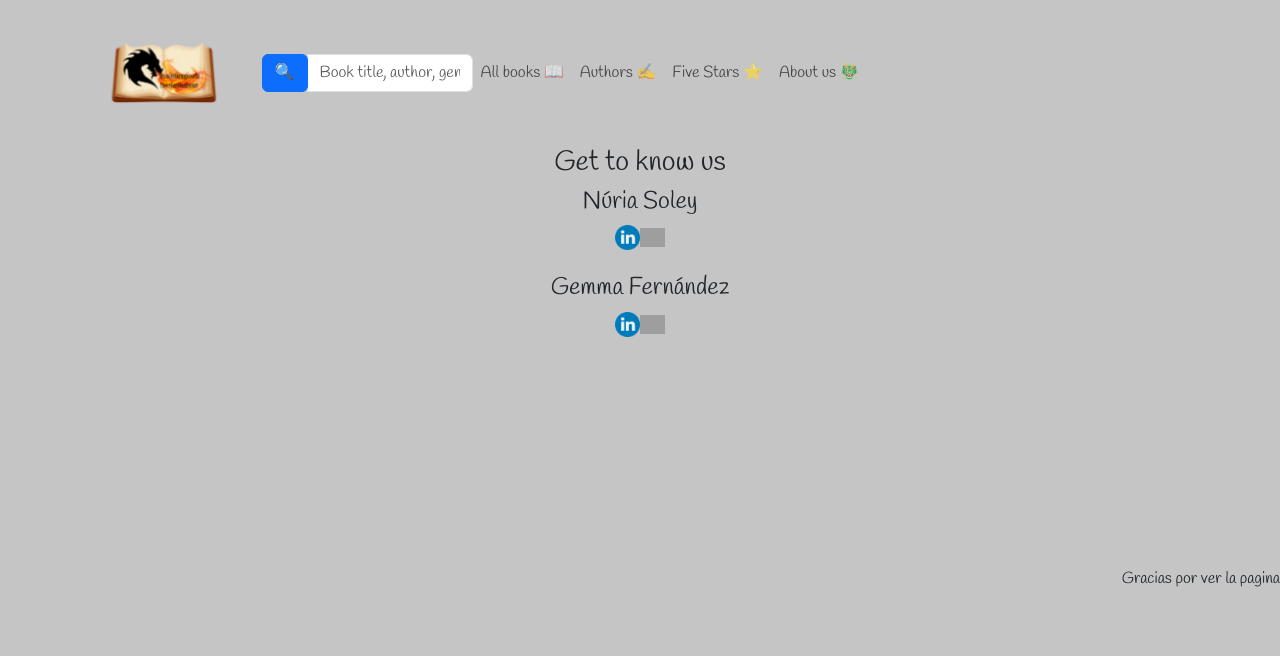
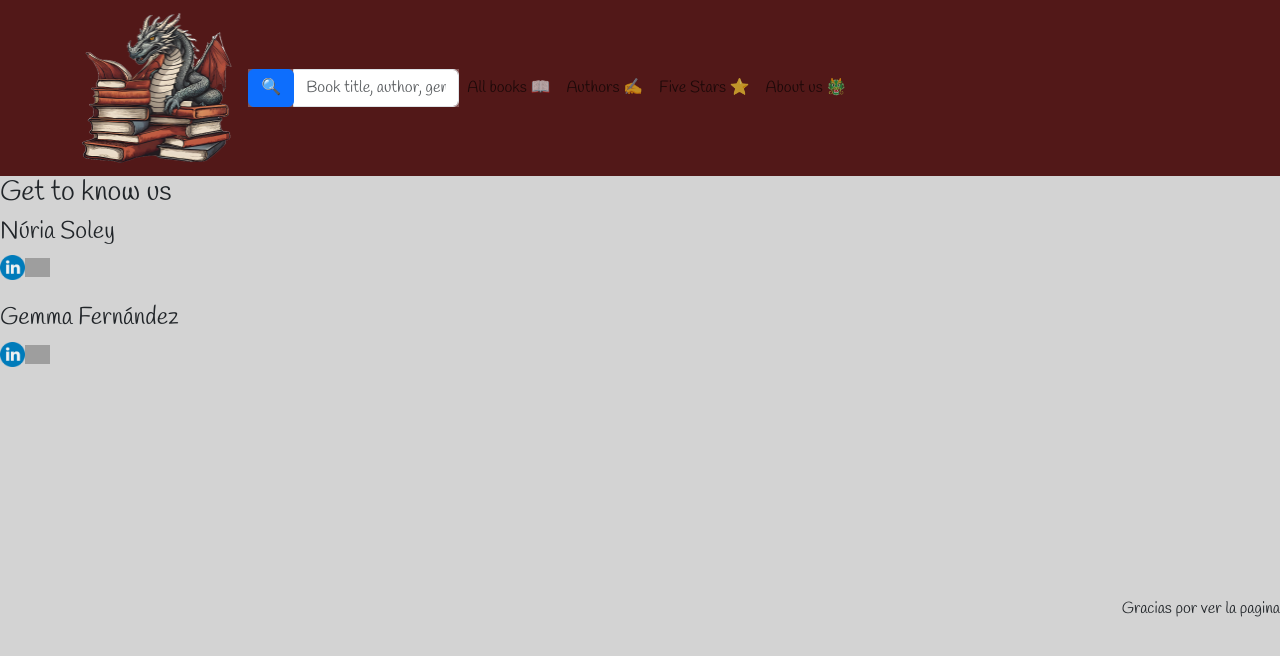
Before and after one commit to Gemma-Fernandez/client-bookdragons-booshelves, a React (Vite) app: page /aboutUs in a window 1280 px wide. Shown: the top 656 px of the page. Built offline with nearby package versions, Linux system fonts and the light colour scheme; grey boxes are pictures that could not be loaded.

Commit message:
some CSS

```diff
--- a/src/App.css
+++ b/src/App.css
@@ -3,26 +3,28 @@
 #root {
   max-width: 100vw;
   margin: 0 auto;
-  text-align: center;
-  background-color: rgb(197, 197, 197);
+  background-color: lightgray;
+  text-align: justify;
   min-height: 100vh;
   font-family: "Handlee", cursive;
 }
 
 .logo {
-  height: 6em;
-  padding: 1.5em;
-  will-change: filter;
-  transition: filter 300ms;
+  height: 150px;
 }
+
 .logo:hover {
   filter: drop-shadow(0 0 2em #c46732d3);
 }
-.logo.react:hover {
-  filter: drop-shadow(0 0 2em #c46732d3);
+
+.custom-navbar{
+  background-color: rgb(82, 24, 24);
+  padding: 10px;
 }
 
-
+.navbar-form{
+  background-color:  rgb(131, 82, 82);
+}
 
 .card {
   padding: 2em;
@@ -32,6 +34,34 @@
   color: #888;
 }
 
+.bookList-container{
+  display: flex;
+  flex-direction: row;
+  flex-wrap: wrap;
+  justify-content: center;
+}
+
+
+.bookCard-container{
+  background-color:  rgb(131, 82, 82);
+  margin: 5px;
+  width: 250px;
+  border-radius: 20px;
+  padding: 10px;
+  text-align: center;
+  gap: 5px;
+  color: white
+}
+
+.bookCard-container a{
+  text-decoration: none;
+  color: white;
+}
+
+.bookCard-container a:hover{
+  text-decoration: underline;
+}
+
 .footer{
   display:flex;
   position: relative;
--- a/src/App.jsx
+++ b/src/App.jsx
@@ -29,6 +29,7 @@ const [searchValue, setSearchValue] = useState("")
   return (
 
     <>
+    <div className='appPage'>
      <MyNavBar searchValue={searchValue} setSearchValue={setSearchValue}/>
      <Routes>
       <Route path={"/"} element={<DashBoard />} />
@@ -48,7 +49,7 @@ const [searchValue, setSearchValue] = useState("")
 
 
      <Footer/>
-
+      </div>
     </>
   )
 }
--- a/src/components/BookCard.jsx
+++ b/src/components/BookCard.jsx
@@ -5,12 +5,17 @@ import { Link } from "react-router-dom";
 function BookCard(props) {
 
   return (
-    <div>
+    <div className="bookCard-container">
         <Link to={`/books/${props.id}`} >
-        <img src={props.image} style={{width:"200px"}}/>
-        <h5>{props.title}</h5>
-        <p>Author: {props.author}</p>
-        <p>Genre: {props.genre}</p>
+        <div className="bookCard-cover">
+          <img src={props.image} style={{width:"200px"}}/>
+        </div>
+
+        <div className="bookCard-info">
+          <h5>{props.title}</h5>
+          <p>Author: {props.author}</p>
+          <p>Genre: {props.genre}</p>
+        </div>
          </Link>
 
     </div>
--- a/src/components/MyNavBar.jsx
+++ b/src/components/MyNavBar.jsx
@@ -1,5 +1,4 @@
 import React from 'react'
-import imgLogo from "../images/logo.png"
 import Container from 'react-bootstrap/Container';
 import Nav from 'react-bootstrap/Nav';
 import Navbar from 'react-bootstrap/Navbar';
@@ -7,6 +6,7 @@ import {Link} from "react-router-dom"
 import Form from 'react-bootstrap/Form';
 import Button from 'react-bootstrap/Button';
 import InputGroup from 'react-bootstrap/InputGroup';
+import dragon from "../images/dragon.png"
 
 
 
@@ -14,13 +14,13 @@ import InputGroup from 'react-bootstrap/InputGroup';
 function MyNavBar({searchValue, setSearchValue}) {
 
   return (
-    <Navbar expand="lg">
-      <Container>
+    <Navbar expand="lg" className="custom-navbar">
+      <Container >
         <Navbar.Brand as={Link} to={"/"}>
-        <img className="logo" src={imgLogo} alt={"logo"} />
+        <img className="logo" src={dragon} alt={"logo"} />
         </Navbar.Brand>
 
-        <Form>
+        <Form className="navbar-form">
           <InputGroup onChange={(event) => setSearchValue(event.target.value)}>
           <Nav.Link as={Link} to="/books/results">
             <Button type="submit">🔍</Button>
@@ -30,7 +30,7 @@ function MyNavBar({searchValue, setSearchValue}) {
               placeholder="Book title, author, genre..."
               aria-label="searc"
               aria-describedby="basic-addon1"
-          />
+              />
          </InputGroup>
         </Form>
 
--- a/src/pages/BooksList.jsx
+++ b/src/pages/BooksList.jsx
@@ -20,11 +20,11 @@ function BooksList() {
 }, [])
 
   return (
-    <div>
+    <div className="bookList-container">
 
         {allBooks.map((eachBook)=>{
             return (
-              <BookCard key={eachBook.id} allBooks={allBooks} {...eachBook}/>
+              <BookCard className="bookCard" key={eachBook.id} allBooks={allBooks} {...eachBook}/>
 
 
             )
```
Also changed, not shown: src/images/dragon.png (added).
